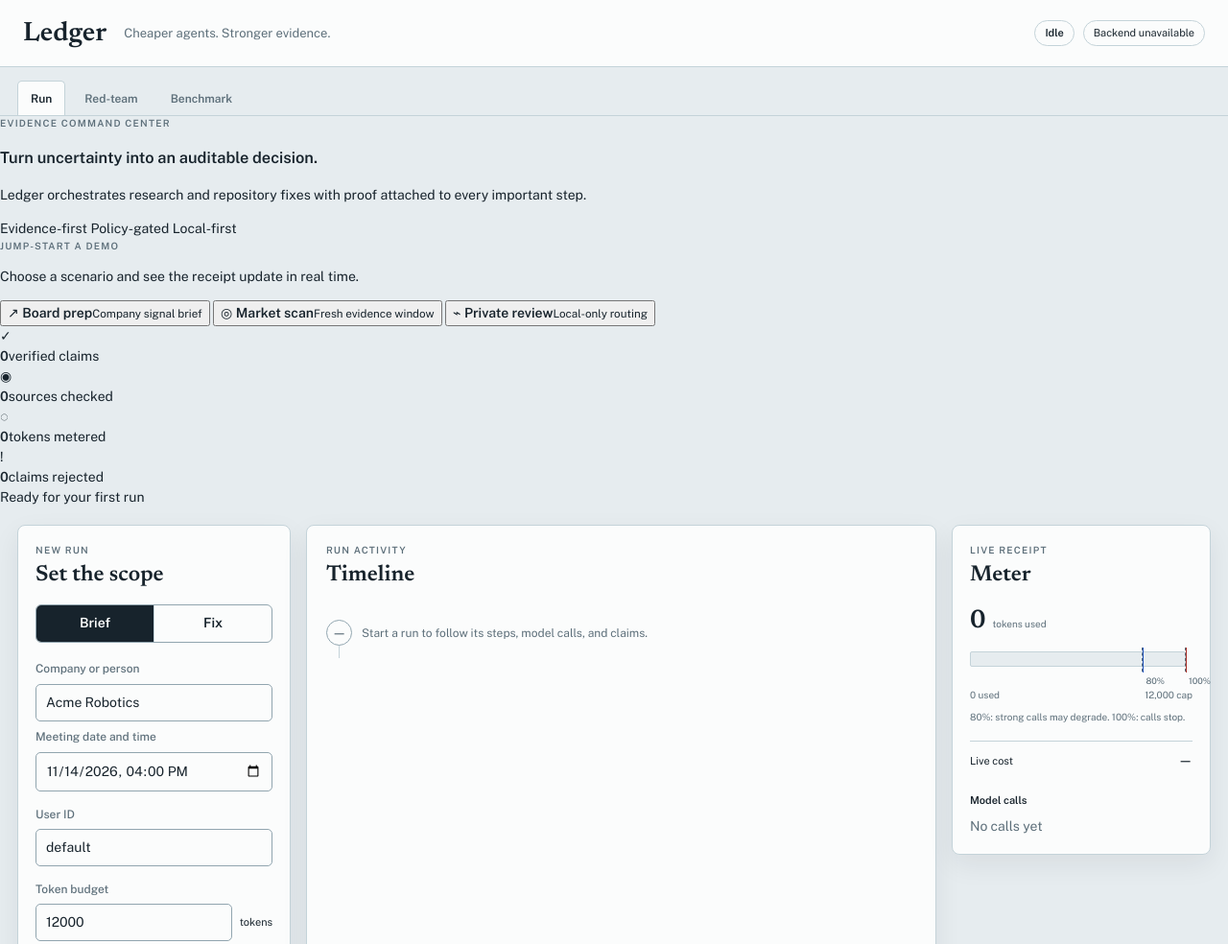
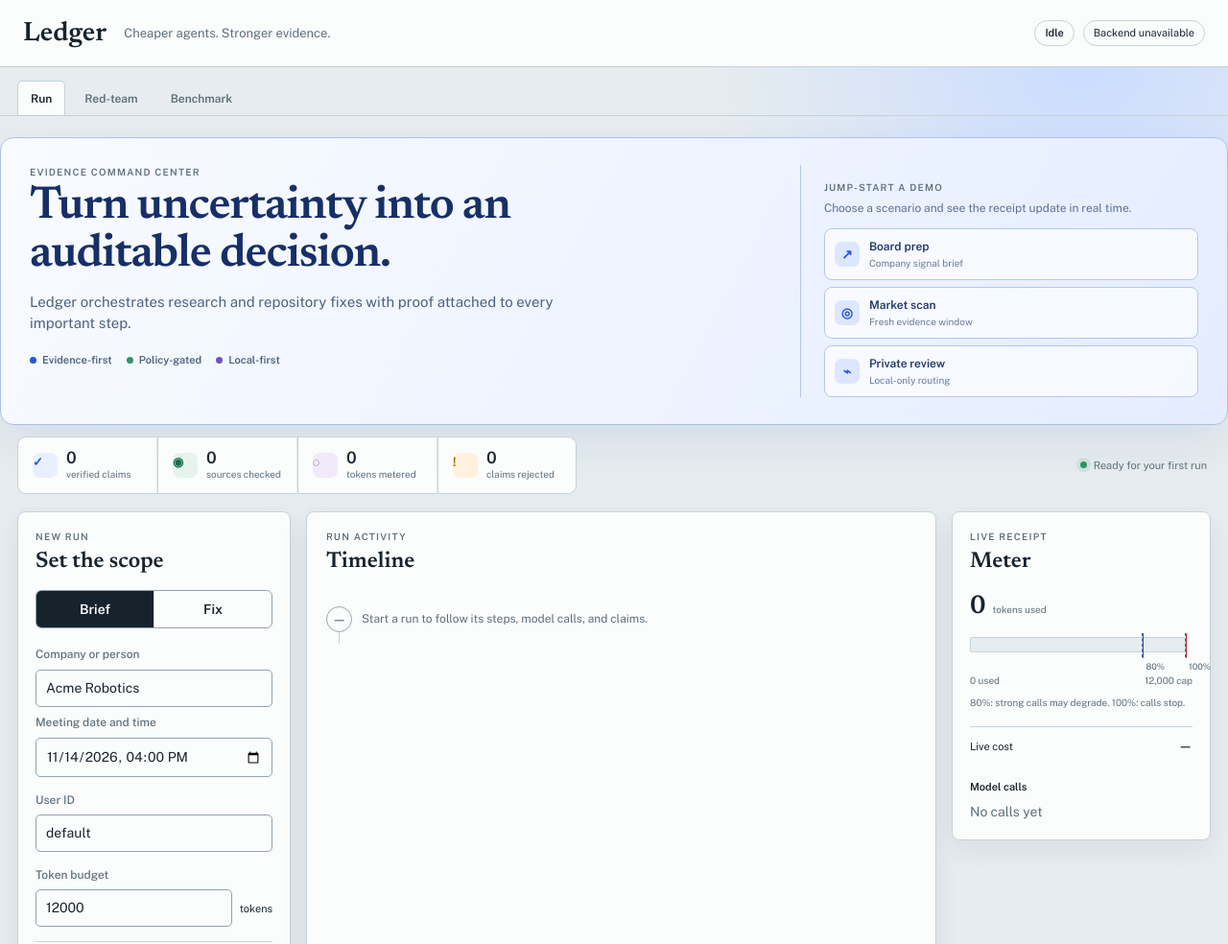
Before and after one commit to MehulSehgal/ledger-agent-kernel, a plain HTML site: page static/index.html in a window 1280 px wide. Shown: the top 984 px of the page at 96% size. Drawn offline with nearby package versions, Linux system fonts and the light colour scheme; no server answers.

Commit message:
feat: style the command center hero
Add gradients, preset cards, signal tiles, and stronger visual hierarchy.

Co-authored-by: Copilot <223556219+Copilot@users.noreply.github.com>

```diff
--- a/static/styles.css
+++ b/static/styles.css
@@ -46,10 +46,72 @@
 body {
   margin: 0;
   min-width: 320px;
-  background: var(--page);
+  background:
+    radial-gradient(circle at 88% 5%, #cbdcff 0, transparent 24rem),
+    var(--page);
   color: var(--ink);
   font: 14px/1.5 "Public Sans", system-ui, sans-serif;
 }
+
+.hero-banner {
+  display: grid;
+  grid-template-columns: minmax(0, 1.4fr) minmax(300px, .75fr);
+  gap: 28px;
+  max-width: 1680px;
+  margin: 22px auto 0;
+  padding: 28px 30px;
+  border: 1px solid #aebfe8;
+  border-radius: 14px;
+  background: linear-gradient(118deg, #f8fbff 0%, var(--hero) 58%, #e5ecff 100%);
+  box-shadow: 0 18px 45px #294a9b15;
+}
+.hero-copy h1 {
+  max-width: 680px;
+  margin: 0;
+  color: #172f67;
+  font: 600 clamp(30px, 4vw, 48px)/1.04 "Newsreader", Georgia, serif;
+  letter-spacing: -.025em;
+}
+.hero-description { max-width: 580px; margin: 12px 0 18px; color: #4c6383; font-size: 15px; }
+.hero-trust { display: flex; flex-wrap: wrap; gap: 15px; color: #46607e; font-size: 11px; font-weight: 600; }
+.hero-trust span { display: inline-flex; align-items: center; gap: 6px; }
+.trust-dot { width: 7px; height: 7px; border-radius: 50%; }
+.trust-dot-blue { background: var(--accent); }
+.trust-dot-green { background: #2f9364; }
+.trust-dot-violet { background: #7652bb; }
+.hero-demo { padding: 16px 0 0 24px; border-left: 1px solid #b5c6e8; }
+.hero-demo-copy { margin: 0 0 12px; color: #5e7190; font-size: 12px; }
+.preset-list { display: grid; gap: 7px; }
+.preset-button {
+  display: flex; align-items: center; gap: 10px; width: 100%; padding: 9px 10px;
+  border: 1px solid #b6c7ea; border-radius: 8px; background: #ffffffa8; color: #1d3768;
+  cursor: pointer; text-align: left; transition: .15s ease;
+}
+.preset-button:hover, .preset-button.is-selected { border-color: var(--accent); background: #fff; transform: translateX(3px); box-shadow: 0 5px 14px #274a9a18; }
+.preset-icon { display: grid; width: 26px; height: 26px; place-items: center; border-radius: 7px; background: #dce7ff; color: var(--accent); font-weight: 700; }
+.preset-button strong, .preset-button small { display: block; }
+.preset-button strong { font-size: 12px; }
+.preset-button small { margin-top: 1px; color: #657b9d; font-size: 10px; }
+.signal-strip {
+  display: flex; align-items: stretch; gap: 1px; max-width: 1680px; margin: 12px auto 0;
+  padding: 0 18px; overflow: hidden;
+}
+.signal-card {
+  display: flex; align-items: center; gap: 9px; min-width: 145px; padding: 12px 15px;
+  border: 1px solid var(--rule); border-right: 0; background: var(--paper);
+}
+.signal-card:first-child { border-radius: 9px 0 0 9px; }
+.signal-card:nth-last-child(2) { border-right: 1px solid var(--rule); border-radius: 0 9px 9px 0; }
+.signal-card strong, .signal-card span { display: block; }
+.signal-card strong { font-size: 17px; line-height: 1.1; }
+.signal-card div span { color: var(--muted); font-size: 10px; white-space: nowrap; }
+.signal-icon { display: grid; width: 26px; height: 26px; place-items: center; border-radius: 7px; font-size: 13px; font-weight: 700; }
+.signal-icon-blue { color: var(--accent); background: var(--blue-soft); }
+.signal-icon-green { color: var(--ok); background: var(--ok-soft); }
+.signal-icon-violet { color: var(--violet); background: var(--violet-soft); }
+.signal-icon-amber { color: var(--amber); background: #fff1dc; }
+.signal-context { display: flex; align-items: center; gap: 7px; margin-left: auto; padding: 0 4px 0 18px; color: var(--muted); font-size: 11px; white-space: nowrap; }
+.live-pulse { width: 7px; height: 7px; border-radius: 50%; background: #2f9364; box-shadow: 0 0 0 4px #2f93641f; }
 
 .screen-tabs {
   display: flex;
```
